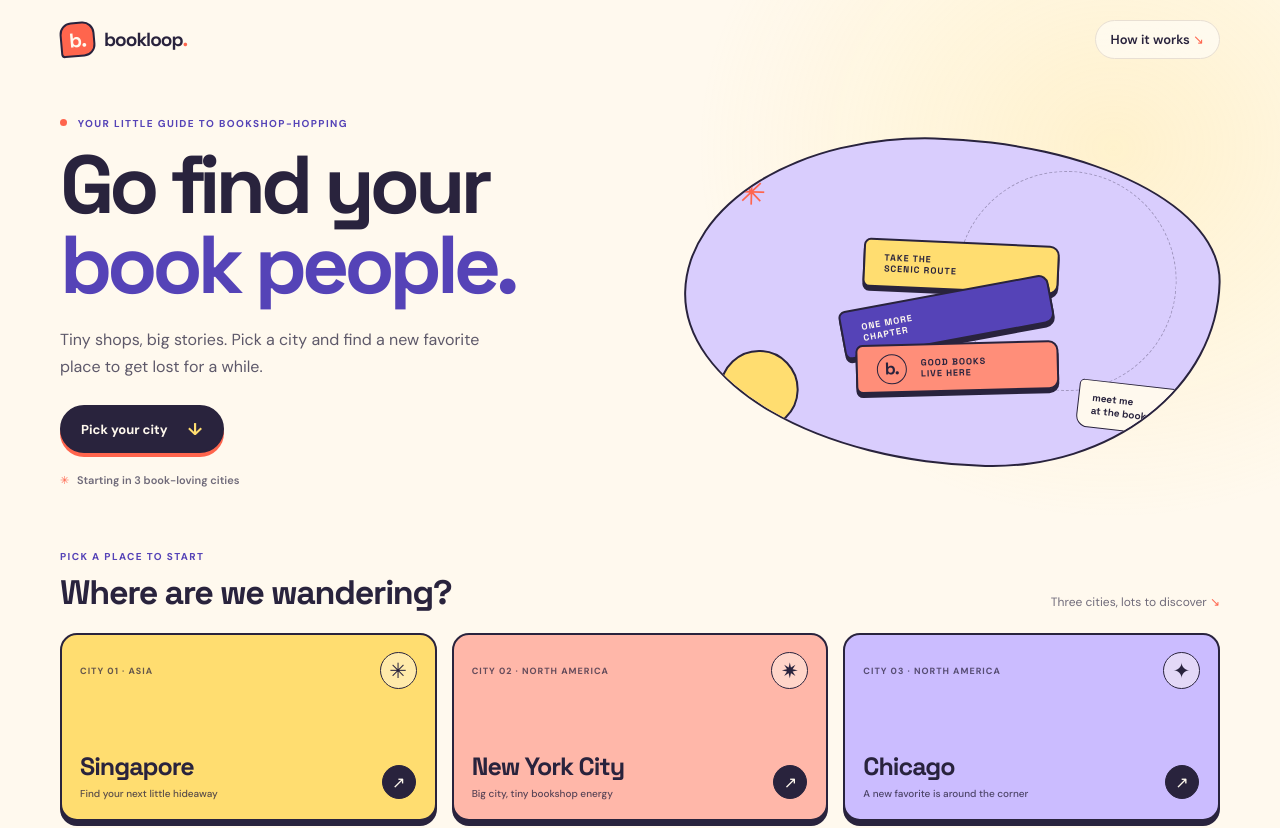
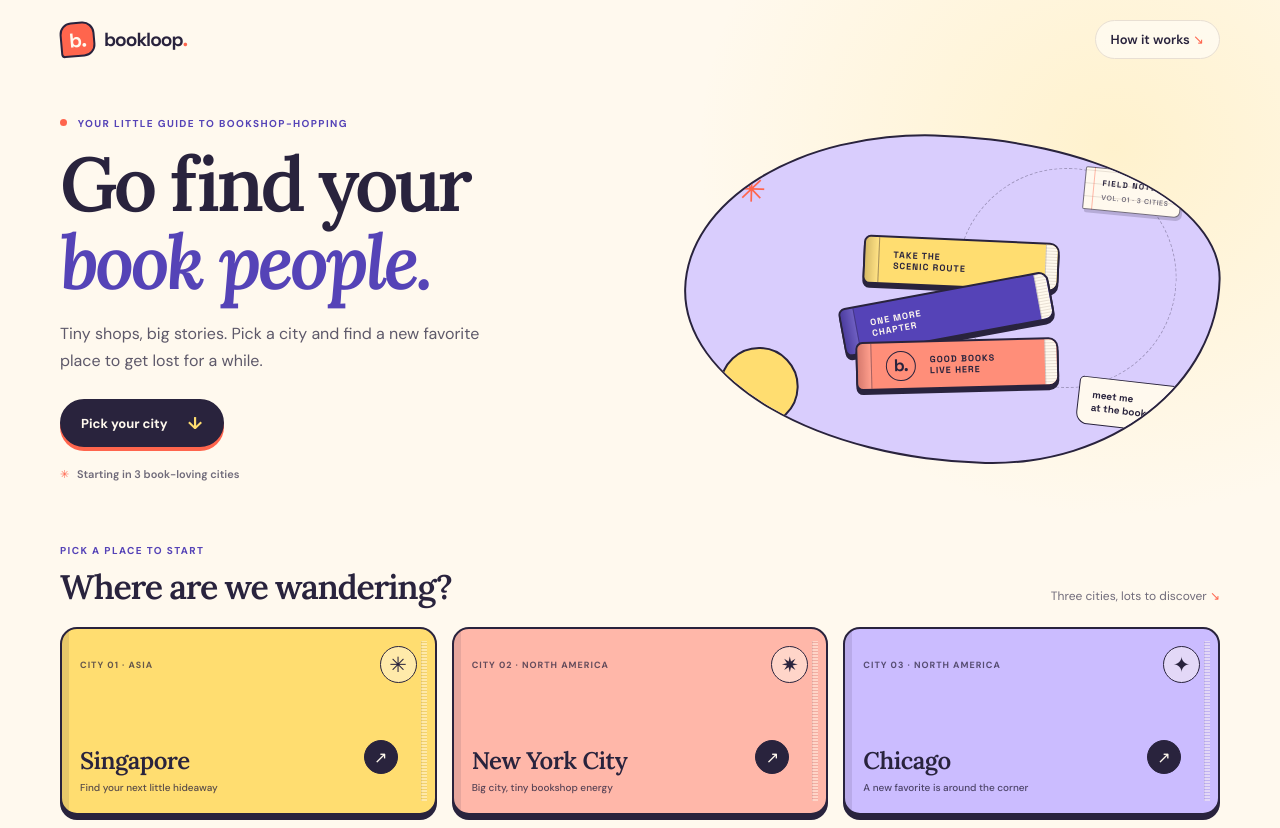
Before and after one commit to Scott-Switzer/bookstore-finder, a plain HTML site: page index.html in a window 1280 px wide. Shown: the top 828 px of the page. Drawn offline with nearby package versions, Linux system fonts and the light colour scheme.

Commit message:
Add bookish editorial design details
Co-authored-by: Copilot <223556219+Copilot@users.noreply.github.com>

```diff
--- a/index.html
+++ b/index.html
@@ -33,6 +33,7 @@
         <div class="hero-art" aria-hidden="true">
           <span class="art-spark art-spark-one">✳</span>
           <span class="art-spark art-spark-two">✦</span>
+          <span class="journal-label"><span>FIELD NOTES</span><span>VOL. 01 · 3 CITIES</span></span>
           <div class="book-stack">
             <div class="book book-back"><span>TAKE THE<br>SCENIC ROUTE</span></div>
             <div class="book book-middle"><span>ONE MORE<br>CHAPTER</span></div>
--- a/styles.css
+++ b/styles.css
@@ -1,4 +1,4 @@
-@import url("https://fonts.googleapis.com/css2?family=DM+Sans:wght@400;500;600;700&family=Space+Grotesk:wght@400;500;600;700&display=swap");
+@import url("https://fonts.googleapis.com/css2?family=DM+Sans:wght@400;500;600;700&family=Lora:ital,wght@0,500;0,600;1,500;1,600&family=Space+Grotesk:wght@400;500;600;700&display=swap");
 
 :root {
   color-scheme: light;
@@ -448,7 +448,7 @@ a:focus-visible,
 .popup-title {
   margin: 0 0 3px;
   color: var(--ink);
-  font-family: "Playfair Display", Georgia, serif;
+  font-family: "Lora", Georgia, serif;
   font-size: 16px;
 }
 
@@ -527,6 +527,38 @@ main,
   letter-spacing: -1px;
 }
 
+.journal-label {
+  position: absolute;
+  z-index: 2;
+  top: 29px;
+  right: 40px;
+  display: grid;
+  gap: 5px;
+  padding: 9px 11px 8px 17px;
+  border: 1px solid rgb(41 35 61 / 65%);
+  border-radius: 2px 8px 6px 2px;
+  color: var(--ink);
+  background:
+    linear-gradient(90deg, transparent 0 8px, rgb(255 101 77 / 45%) 8px 9px, transparent 9px),
+    repeating-linear-gradient(0deg, #fff9ee 0 12px, #e8dfd3 12px 13px);
+  box-shadow: 2px 3px 0 rgb(41 35 61 / 20%);
+  transform: rotate(4deg);
+}
+
+.journal-label span:first-child {
+  font-family: "Space Grotesk", sans-serif;
+  font-size: 8px;
+  font-weight: 700;
+  letter-spacing: 1.2px;
+}
+
+.journal-label span:last-child {
+  color: var(--muted);
+  font-size: 7px;
+  font-weight: 600;
+  letter-spacing: 0.6px;
+}
+
 .wordmark-icon {
   width: 35px;
   height: 35px;
@@ -587,20 +619,20 @@ main,
 
 h1,
 h2 {
-  font-family: "Space Grotesk", "DM Sans", sans-serif;
-  font-weight: 700;
+  font-family: "Lora", Georgia, serif;
+  font-weight: 600;
 }
 
 h1 {
   margin-bottom: 20px;
-  font-size: clamp(52px, 7.3vw, 82px);
-  letter-spacing: -5px;
-  line-height: 0.98;
+  font-size: clamp(50px, 6.6vw, 76px);
+  letter-spacing: -3.8px;
+  line-height: 1.02;
 }
 
 h1 span {
   color: var(--green);
-  font-style: normal;
+  font-style: italic;
 }
 
 .intro-copy {
@@ -711,7 +743,8 @@ a:focus-visible,
   display: flex;
   align-items: center;
   justify-content: flex-start;
-  padding-left: 19px;
+  padding-left: 28px;
+  overflow: hidden;
   border: 2px solid var(--ink);
   border-radius: 7px 10px 10px 7px;
   box-shadow: 0 4px 0 var(--ink);
@@ -720,6 +753,37 @@ a:focus-visible,
   font-weight: 700;
   letter-spacing: 1px;
   line-height: 1.2;
+}
+
+.book::before,
+.book::after {
+  position: absolute;
+  top: 0;
+  bottom: 0;
+  content: "";
+}
+
+.book::before {
+  left: 0;
+  width: 13px;
+  border-right: 1px solid rgb(41 35 61 / 28%);
+  background: linear-gradient(90deg, rgb(41 35 61 / 19%), rgb(255 255 255 / 15%));
+}
+
+.book::after {
+  right: 0;
+  width: 11px;
+  border-left: 1px solid rgb(41 35 61 / 20%);
+  background: repeating-linear-gradient(
+    0deg,
+    #fff9ee 0 2px,
+    #e8dfd3 2px 3px
+  );
+}
+
+.book > span {
+  position: relative;
+  z-index: 1;
 }
 
 .book-back {
@@ -843,6 +907,29 @@ h2 {
   transition: transform 160ms ease, box-shadow 160ms ease;
 }
 
+.city-card > span {
+  position: relative;
+  z-index: 1;
+}
+
+.city-card::before {
+  width: 7px;
+  position: absolute;
+  inset: 0 auto 0 0;
+  background: rgb(41 35 61 / 11%);
+  content: "";
+}
+
+.city-card::after {
+  width: 5px;
+  position: absolute;
+  inset: 12px 8px 12px auto;
+  border-left: 1px solid rgb(41 35 61 / 12%);
+  background: repeating-linear-gradient(0deg, rgb(255 249 238 / 65%) 0 2px, rgb(41 35 61 / 9%) 2px 3px);
+  content: "";
+  opacity: 0.7;
+}
+
 .city-card:nth-child(1) {
   --city-color: #ffdd70;
 }
@@ -907,10 +994,10 @@ h2 {
 
 .city-name {
   display: block;
-  font-family: "Space Grotesk", sans-serif;
-  font-size: clamp(20px, 2.2vw, 25px);
-  font-weight: 700;
-  letter-spacing: -1px;
+  font-family: "Lora", Georgia, serif;
+  font-size: clamp(19px, 2.1vw, 24px);
+  font-weight: 600;
+  letter-spacing: -0.5px;
 }
 
 .city-caption {
@@ -990,7 +1077,7 @@ h2 {
 }
 
 .store-name {
-  font-family: "Space Grotesk", sans-serif;
+  font-family: "Lora", Georgia, serif;
   font-size: 15px;
   font-weight: 600;
 }
```
